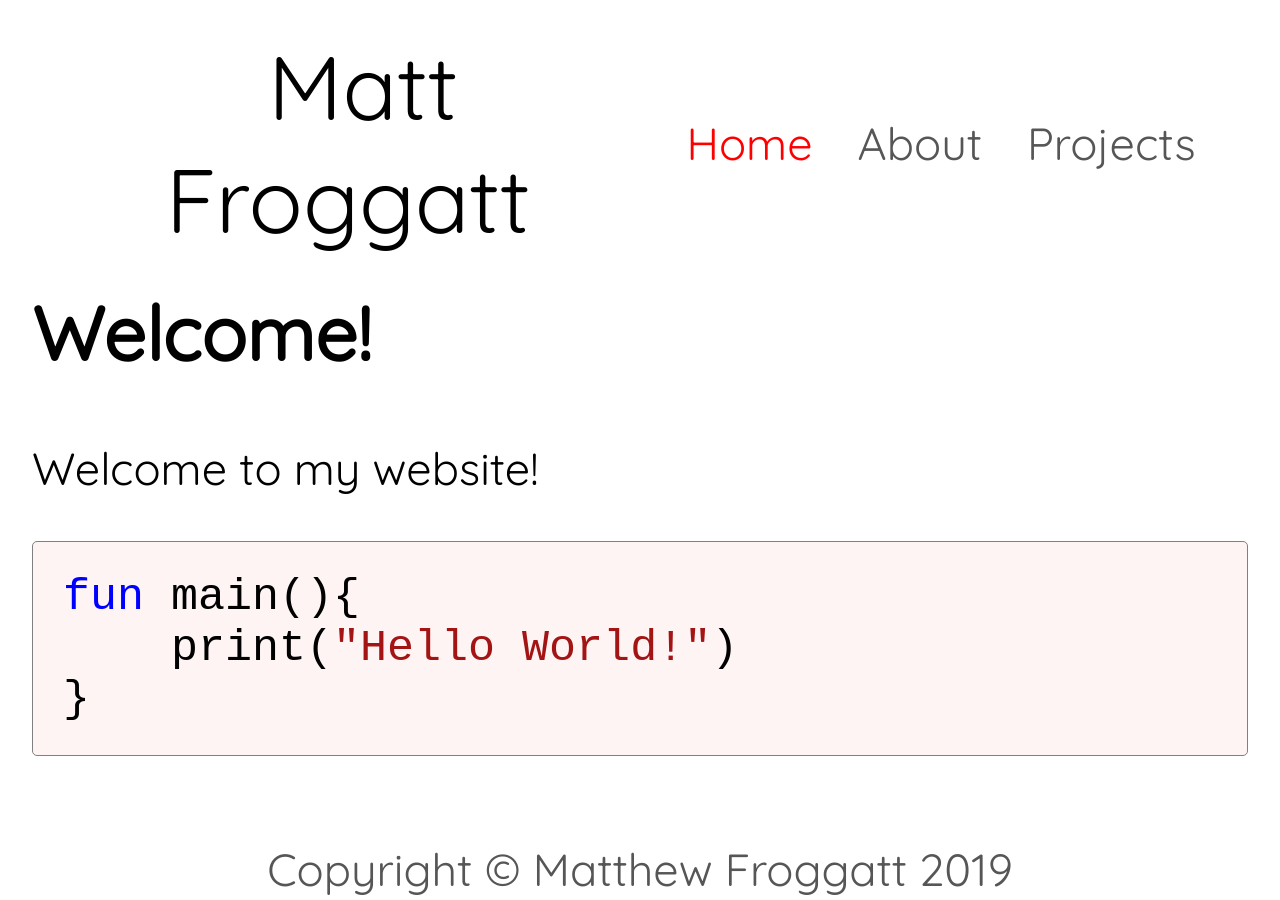
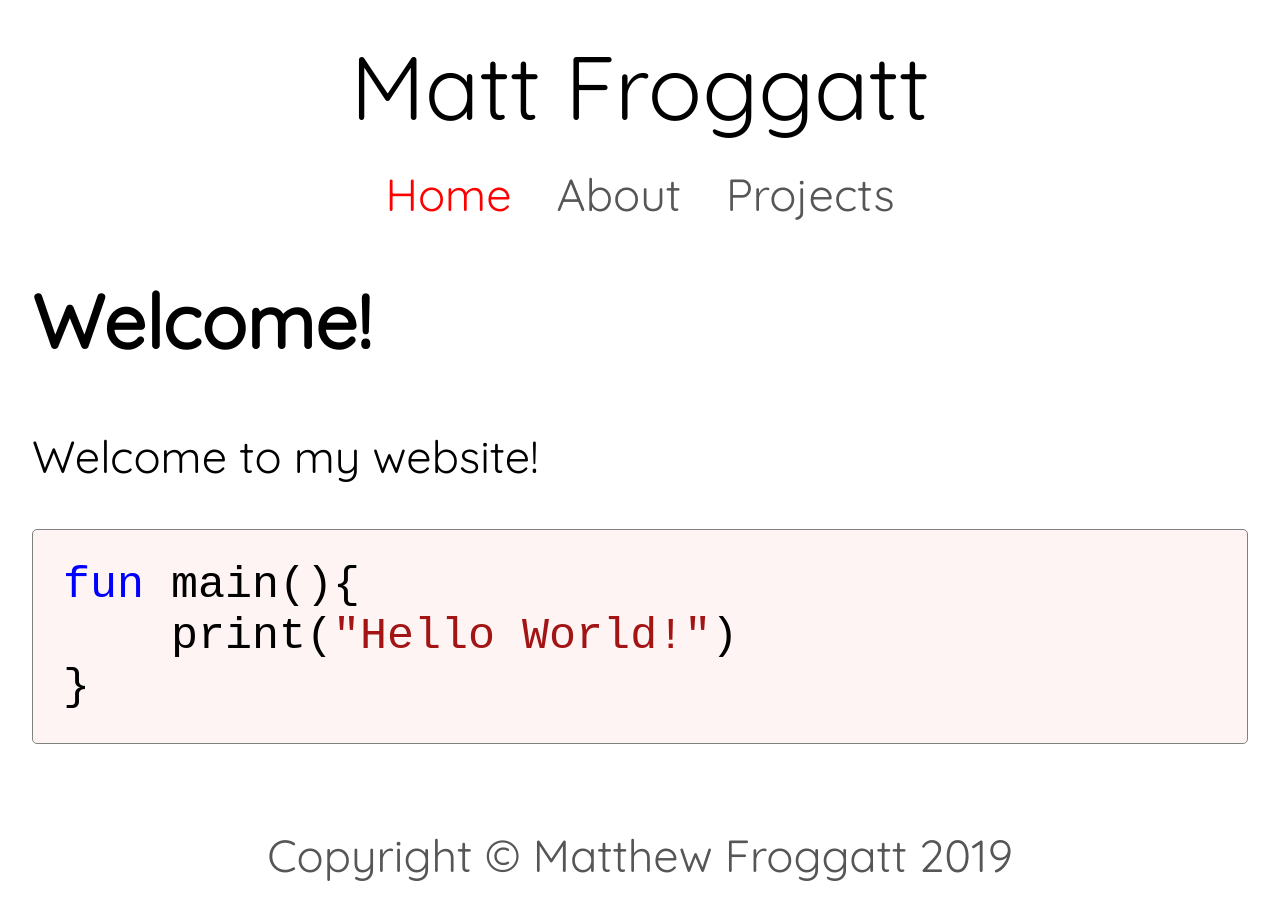
Before and after one commit to matt-froggatt/matt-froggatt.github.io, a Jekyll site: the page built from index.md, in a window 1280 px wide. Built offline with Jekyll 4.4.1, drawn with Linux system fonts in a browser that asks for light colours.

Commit message:
Alot of changes. Changed the layout of the main html file so that the card animation won't show at the edge of the navbar. Added transitions to size adjustments so that when the responsive stuff changes, it looks cool. Also removed flat navbar since it was ruining animations for responsive changes and because it doesn't work as well as the stacked navbar.

```diff
--- a/_layouts/default.html
+++ b/_layouts/default.html
@@ -8,11 +8,11 @@
   </head>
   <body>
 	  <div id="main_content">
-		  <div id="body_wrapper">
 			  {% include navigation.html %}
+		<div id="body_wrapper">
 			  {{ content }}
-		  </div>
+		</div>
+	  </div>
 		  {% include footer.html %}
-	  </div>
   </body>
 </html>
--- a/_sass/card.scss
+++ b/_sass/card.scss
@@ -63,5 +63,6 @@
 @media only screen and (min-width: 700px) and (min-device-width: 500px){
 	.card, .card_link{
 		width: 20rem;
+		transition: width 0.25s ease;
 	}
 }
--- a/_sass/main.scss
+++ b/_sass/main.scss
@@ -44,12 +44,16 @@
 }
 
 #main_content{
-	width: 95%;
-	margin: auto;
+	display: flex;
+	flex-direction: column;
+	min-height: 90vh;
 }
 
 #body_wrapper{
-	min-height: 93vh;
+	margin-left: auto;
+	margin-right: auto;
+	width: 95%;
+	transition: width 0.25s ease;
 }
 
 #footer{
@@ -57,7 +61,7 @@
 	justify-content: center;
 	align-items: center;
 	width: 100%;
-	height: 7vh;
+	height: 10vh;
 	//background: lightgray;
 	border-top-left-radius: 10px;
 	border-top-right-radius: 10px;
@@ -77,9 +81,9 @@
 }
 
 @media only screen and (min-device-width: 1000px) and (min-width: 1000px){
-	#main_content{
-		margin: auto;
+	#body_wrapper{
 		width: 60%;
+		transition: width 0.25s ease;
 	}
 }
 
@@ -102,8 +106,9 @@
 }
 
 nav{
-	padding: 0px;
-	margin: 0px;
+	z-index: 2;
+	padding: 0;
+	margin: 0;
 	position: sticky;
 	position: -webkit-sticky;
 	top: 0;
@@ -157,15 +162,15 @@
 	color: black;
 }
 
-@media only screen and (min-width: 1250px){
-	nav{
-		flex-direction: row;
-		padding-top: 1rem;
-		padding-bottom: 1rem;
-		justify-content: center;
-		align-items: center;
-	}
-	#name{
-		margin-right: 1rem;
-	}
-}
+//@media only screen and (min-width: 1250px){
+//	nav{
+//		flex-direction: row;
+//		padding-top: 1rem;
+//		padding-bottom: 1rem;
+//		justify-content: center;
+//		align-items: center;
+//	}
+//	#name{
+//		margin-right: 1rem;
+//	}
+//}
```
